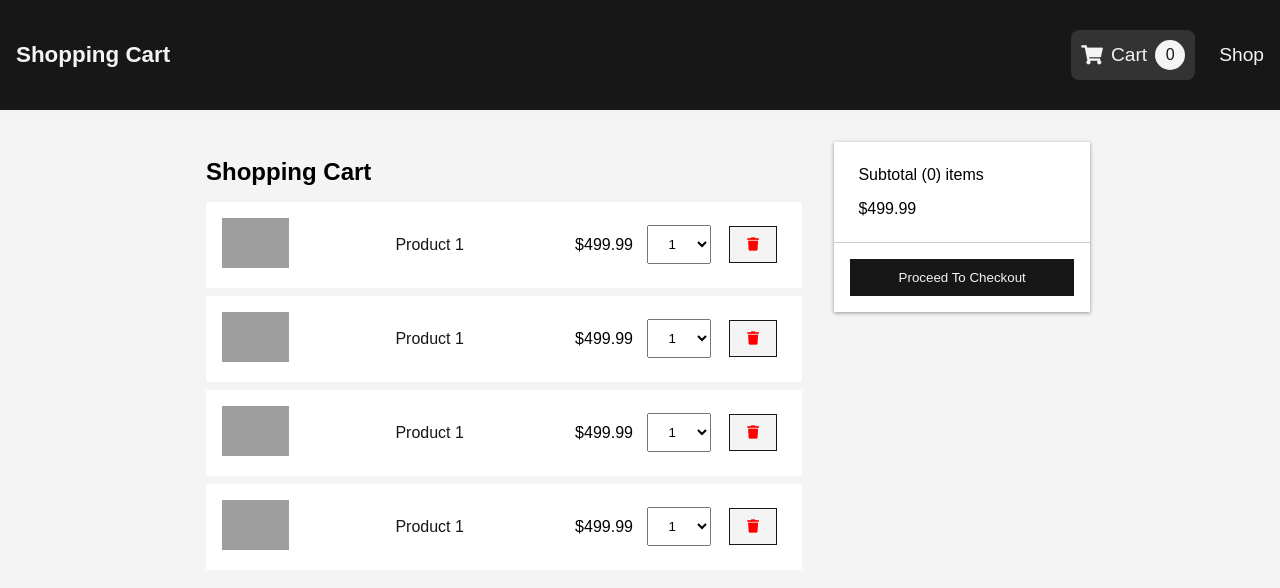
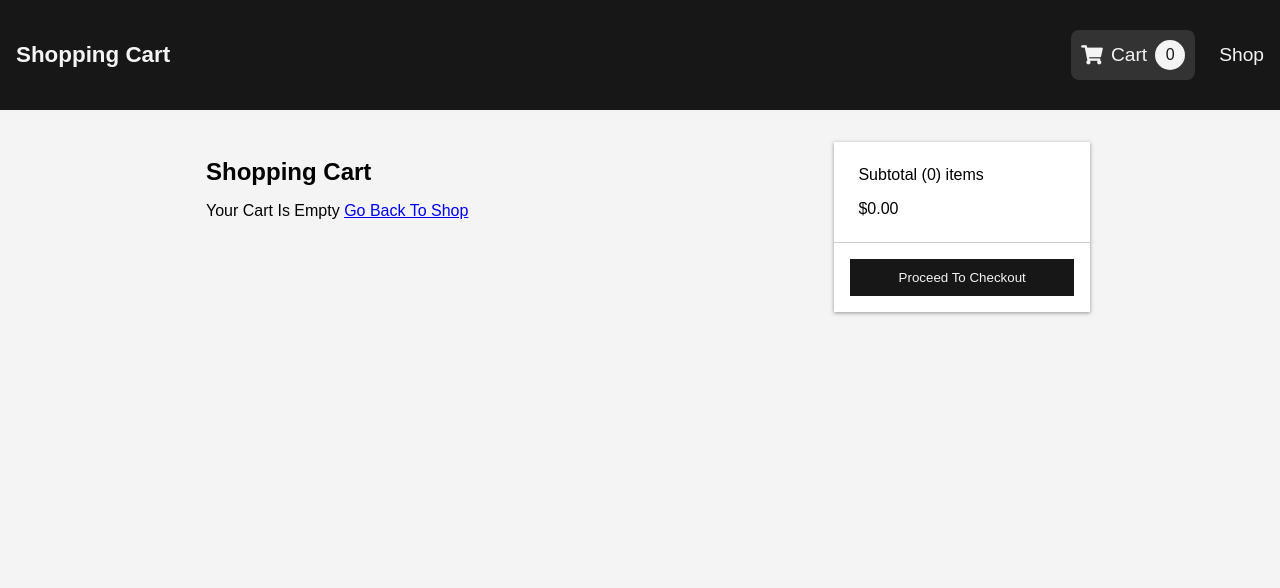
Before and after one commit to ash0304/react-hooks-shopping-web, a React (Create React App) app in the folder frontend/: page /cart in a window 1280 px wide. Shown: the top 588 px of the page. Built offline with nearby package versions, Linux system fonts and the light colour scheme; grey boxes are pictures that could not be loaded.

Commit message:
complete the badge number show dynamictly

```diff
--- a/frontend/src/components/CartItem.js
+++ b/frontend/src/components/CartItem.js
@@ -1,29 +1,36 @@
 import './CartItem.scss';
 import { Link } from 'react-router-dom';
 
-const CartItem = () => {
+const CartItem = ({ item, qtyChange, removeHandler }) => {
   return (
     <div className="cartitem">
       <div className="cartitem__image">
-        <img
-          src="https://images.unsplash.com/photo-1606813907291-d86efa9b94db?ixid=MXwxMjA3fDB8MHxwaG90by1wYWdlfHx8fGVufDB8fHw%3D&ixlib=rb-1.2.1&auto=format&fit=crop&w=1352&q=80"
-          alt="product name"
-        />
+        <img src={item.imageUrl} alt={item.name} />
       </div>
 
-      <Link to={`/product/${111}`} className="cartitem__name">
-        <p>Product 1</p>
+      <Link to={`/product/${item.product}`} className="cartitem__name">
+        <p>{item.name}</p>
       </Link>
 
-      <p className="cartitem__price">$499.99</p>
-      <select className="cartitem__select">
-        <option value="1">1</option>
-        <option value="2">2</option>
-        <option value="3">3</option>
-        <option value="4">4</option>
+      <p className="cartitem__price">${item.price}</p>
+      <select
+        className="cartitem__select"
+        value={item.qty}
+        onChange={(e) => qtyChange(item.product, e.target.value)}
+      >
+        {[...Array(item.countInStock).keys()].map((x) => {
+          return (
+            <option key={x + 1} value={x + 1}>
+              {x + 1}
+            </option>
+          );
+        })}
       </select>
 
-      <button className="cartitem__deleteBtn">
+      <button
+        className="cartitem__deleteBtn"
+        onClick={() => removeHandler(item.product)}
+      >
         <i className="fas fa-trash"></i>
       </button>
     </div>
--- a/frontend/src/components/Navbar.js
+++ b/frontend/src/components/Navbar.js
@@ -1,7 +1,15 @@
 import './Navbar.scss';
 import { Link } from 'react-router-dom';
+import { useSelector } from 'react-redux';
 
-const Navbar = ({click}) => {
+const Navbar = ({ click }) => {
+  const cart = useSelector((state) => state.cart);
+  const { cartItems } = cart;
+
+  const getCartCount = () => {
+    return cartItems.reduce((qty, item) => qty + Number(item.qty), 0);
+  };
+
   return (
     <nav className="navbar">
       {/* logo */}
@@ -17,7 +25,7 @@
             <i className="fas fa-shopping-cart"></i>
             <span>
               Cart
-              <span className="cartlogo__badge">0</span>
+              <span className="cartlogo__badge">{getCartCount()}</span>
             </span>
           </Link>
         </li>
--- a/frontend/src/components/SideDrawer.js
+++ b/frontend/src/components/SideDrawer.js
@@ -1,22 +1,30 @@
-import { Link } from 'react-router-dom';
-
-import './SideDrawer.scss';
+import "./SideDrawer.scss";
+import { Link } from "react-router-dom";
+import { useSelector } from "react-redux";
 
 const SideDrawer = ({ show, click }) => {
-  const sideDrawerClass = ['sidedrawer'];
+  const sideDrawerClass = ["sidedrawer"];
+
+  const cart = useSelector((state) => state.cart);
+  const { cartItems } = cart;
+
+  const getCartCount = () => {
+    return cartItems.reduce((qty, item) => Number(item.qty) + qty, 0);
+  };
 
   if (show) {
-    sideDrawerClass.push('show');
+    sideDrawerClass.push("show");
   }
+
   return (
-    <div className={sideDrawerClass.join(' ')}>
+    <div className={sideDrawerClass.join(" ")}>
       <ul className="sidedrawer__links" onClick={click}>
         <li>
           <Link to="/cart">
             <i className="fas fa-shopping-cart"></i>
             <span>
-              Cart
-              <span className="sidedrawer__cartbadge">0</span>
+              Cart{" "}
+              <span className="sidedrawer__cartbadge">{getCartCount()}</span>
             </span>
           </Link>
         </li>
--- a/frontend/src/pages/CartPage.js
+++ b/frontend/src/pages/CartPage.js
@@ -1,29 +1,70 @@
 import './CartPage.scss';
+import { useDispatch, useSelector } from 'react-redux';
+import { Link } from 'react-router-dom';
 
 // Components
 import CartItem from '../components/CartItem';
 
+// Actions
+import { addToCart, removeFromCart } from '../redux/actions/cartActions';
+
 const CartPage = () => {
+  const dispatch = useDispatch();
+
+  const cart = useSelector((state) => state.cart);
+  const { cartItems } = cart;
+
+  const qtyChangeHandler = (id, qty) => {
+    dispatch(addToCart(id, qty));
+  };
+
+  const removeFromCartHandler = (id) => {
+    dispatch(removeFromCart(id));
+  };
+
+  const getCartCount = () => {
+    return cartItems.reduce((qty, item) => Number(item.qty) + qty, 0);
+  };
+
+  const getCartSubTotal = () => {
+    return cartItems
+      .reduce((price, item) => price + item.price * item.qty, 0)
+      .toFixed(2);
+  };
+
   return (
+    <>
       <div className="cartpage">
         <div className="cartpage__left">
           <h2>Shopping Cart</h2>
 
-        <CartItem />
-        <CartItem />
-        <CartItem />
-        <CartItem />
+          {cartItems.length === 0 ? (
+            <div>
+              Your Cart Is Empty <Link to="/">Go Back To Shop</Link>
             </div>
+          ) : (
+            cartItems.map((item) => (
+              <CartItem
+                key={item.product}
+                item={item}
+                qtyChange={qtyChangeHandler}
+                removeHandler={removeFromCartHandler}
+              />
+            ))
+          )}
+        </div>
+
         <div className="cartpage__right">
           <div className="cartpage__info">
-          <p>Subtotal (0) items</p>
-          <p>$499.99</p>
+            <p>Subtotal ({getCartCount()}) items</p>
+            <p>${getCartSubTotal()}</p>
           </div>
           <div>
             <button>Proceed To Checkout</button>
           </div>
         </div>
       </div>
+    </>
   );
 };
 
--- a/frontend/src/redux/reducers/cartReducers.js
+++ b/frontend/src/redux/reducers/cartReducers.js
@@ -1,6 +1,10 @@
 import * as actionTypes from '../constants/cartConstants';
 
-export const cartReducer = (state = { cartItems: [] }, action) => {
+const CART_INITIAL_STATE = {
+  cartItems: [],
+};
+
+export const cartReducer = (state = CART_INITIAL_STATE, action) => {
   switch (action.type) {
     case actionTypes.ADD_TO_CART:
       const item = action.payload;
--- a/frontend/src/redux/store.js
+++ b/frontend/src/redux/store.js
@@ -19,9 +19,20 @@
 // middleware
 const middleware = [thunk];
 
+const cartFromLocalStorage = localStorage.getItem('cart')
+  ? JSON.parse(localStorage.getItem('cart'))
+  : [];
+
+const INITIAL_STATE = {
+  cart: {
+    cartItems: cartFromLocalStorage,
+  },
+};
+
 // store
 const store = createStore(
   reducer,
+  INITIAL_STATE,
   composeWithDevTools(applyMiddleware(...middleware))
 );
 
```
Lines whose indentation alone changed are shown as unchanged.
